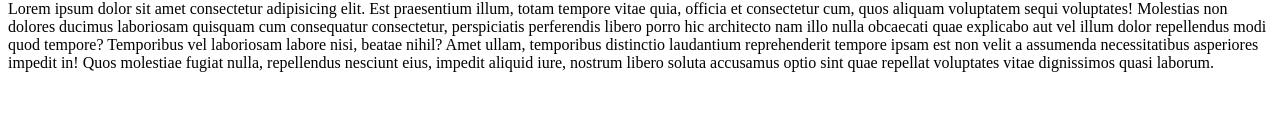
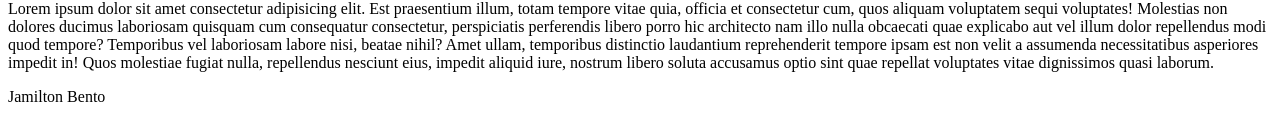
Before and after one commit to Jamilton-Bento/Ola-Mundo, a plain HTML site: page site-exemplo/index.html in a window 1280 px wide. Shown: the part 168-308 px from the top of the page. Drawn offline with Linux system fonts and the light colour scheme.

Commit message:
Update index.html

```diff
--- a/site-exemplo/index.html
+++ b/site-exemplo/index.html
@@ -33,5 +33,6 @@
       eius, impedit aliquid iure, nostrum libero soluta accusamus optio sint
       quae repellat voluptates vitae dignissimos quasi laborum.
     </p>
+    <p>Jamilton Bento</p>
   </body>
 </html>
```
